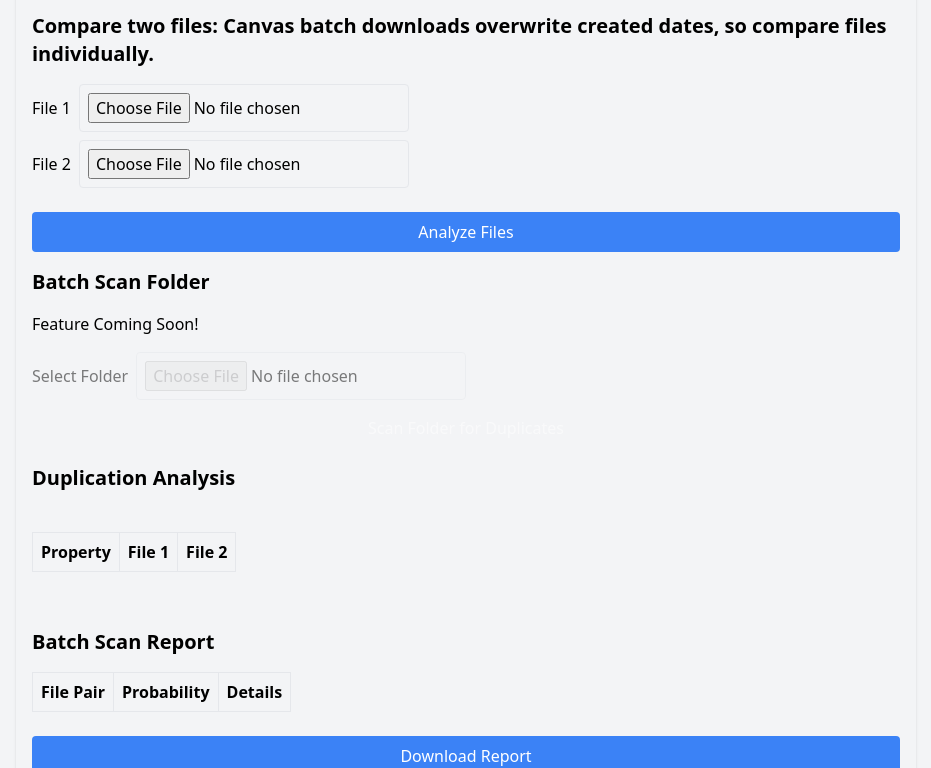
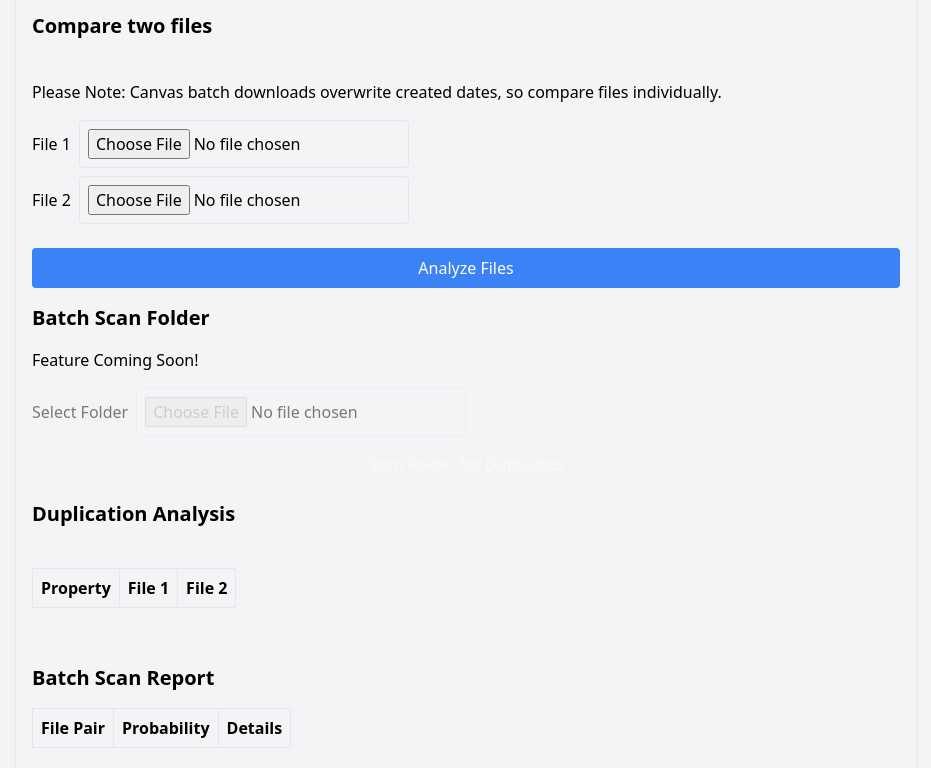
Before and after one commit to kappter/file-duplication-detector, a website: page index.html in a window 1280 px wide. Shown: the part 56-824 px from the top of the page, without its empty margins (174-1105 px from the left). Drawn offline with Linux system fonts and the light colour scheme.

Commit message:
Update index.html

```diff
--- a/index.html
+++ b/index.html
@@ -123,8 +123,9 @@
         <div class="container bg-white rounded shadow p-4">
             <h1 class="text-3xl font-bold mb-4 text-center">File Duplication Detector</h1>
             <div class="mb-4 flex-col">
-                <h2 class="text-xl font-semibold mb-2">Compare two files: Canvas batch downloads overwrite created dates, so compare files individually.</h2>
-                <div class="file-inputs">
+                <h2 class="text-xl font-semibold mb-2">Compare two files</h2>
+                <br> Please Note: Canvas batch downloads overwrite created dates, so compare files individually.
+                    <div class="file-inputs">
                     <div class="file-input-pair">
                         <label for="fileInput1" class="mr-2">File 1</label>
                         <input type="file" id="fileInput1" class="border p-2 rounded" accept=".txt,.csv,.xlsx,.pde">
```
